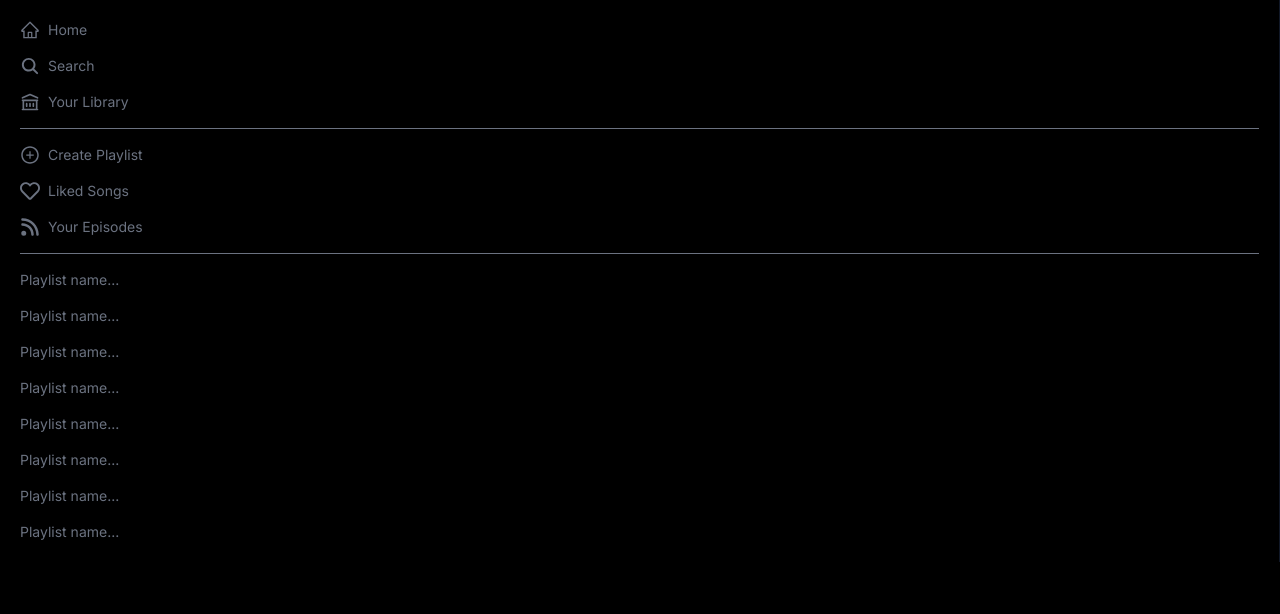
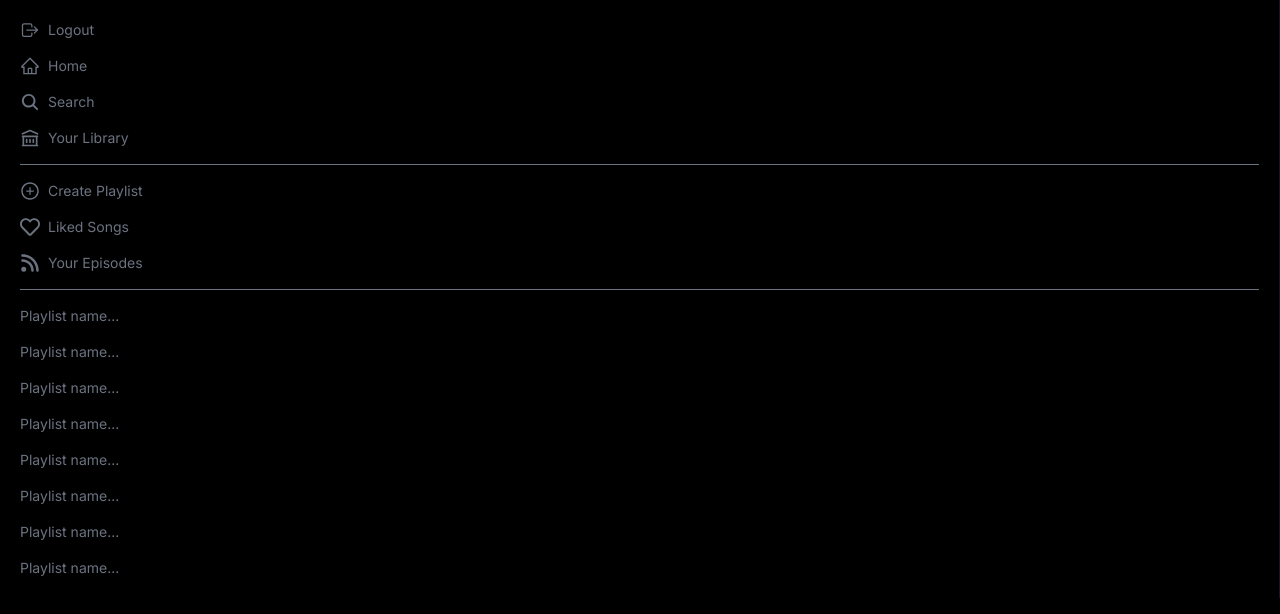
Before and after one commit to niclast7611/nictunes-2024, a Next.js app: page / in a window 1280 px wide. Shown: the top 614 px of the page. Built offline with nearby package versions, Linux system fonts and the light colour scheme.

Commit message:
login/logout functionality

```diff
--- a/components/Sidebar.tsx
+++ b/components/Sidebar.tsx
@@ -3,7 +3,8 @@ import { AiOutlineHome, AiOutlinePlusCircle } from "react-icons/ai";
 import { HiOutlineLibrary } from "react-icons/hi";
 import { FaRss } from "react-icons/fa6";
 import { FaRegHeart } from "react-icons/fa";
-import { IoSearch } from "react-icons/io5";
+import { IoSearch, IoLogOutOutline } from "react-icons/io5";
+import { signOut } from "next-auth/react";
 
 type Props = {};
 
@@ -11,6 +12,13 @@ const Sidebar = (props: Props) => {
   return (
     <div className="text-gray-500 p-5 text-sm border-r border-gray-900">
       <div className="space-y-4">
+        <button
+          className="flex items-center space-x-2 hover:text-white"
+          onClick={() => signOut()}
+        >
+          <IoLogOutOutline className="h-5 w-5" />
+          <p>Logout</p>
+        </button>
         <button className="flex items-center space-x-2 hover:text-white">
           <AiOutlineHome className="h-5 w-5" />
           <p>Home</p>
--- a/pages/login.tsx
+++ b/pages/login.tsx
@@ -1,13 +1,31 @@
-import { getProviders } from "next-auth/react";
+import { Provider } from "next-auth/providers/index";
+import { getProviders, signIn } from "next-auth/react";
 import React from "react";
 
 type Props = {
-  providers: any;
+  providers: Provider;
 };
 
 const Login = ({ providers }: Props) => {
-  console.log(providers);
-  return <div>Login</div>;
+  return (
+    <div className="flex flex-col items-center bg-black min-h-screen w-full justify-center">
+      <img
+        src="https://i0.wp.com/brandingforum.org/wp-content/uploads/2023/10/Spotify-logo-500x281-1.png?resize=500%2C281&ssl=1"
+        alt="Spotify"
+        className="w-52 mb-5"
+      />
+      {Object.values(providers).map((provider: any) => (
+        <div key={provider.name}>
+          <button
+            onClick={() => signIn(provider.id)}
+            className="bg-[#18D860] text-white p-5 rounded-full"
+          >
+            Login with {provider.name}
+          </button>
+        </div>
+      ))}
+    </div>
+  );
 };
 
 export default Login;
```
